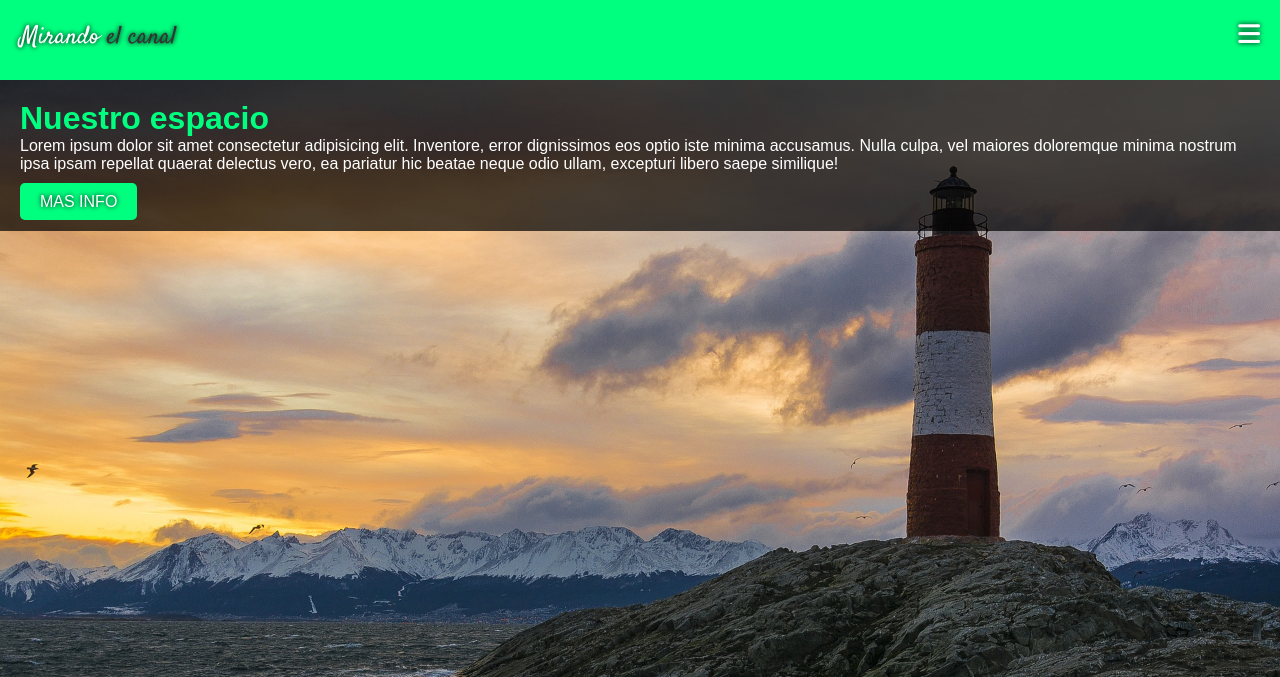
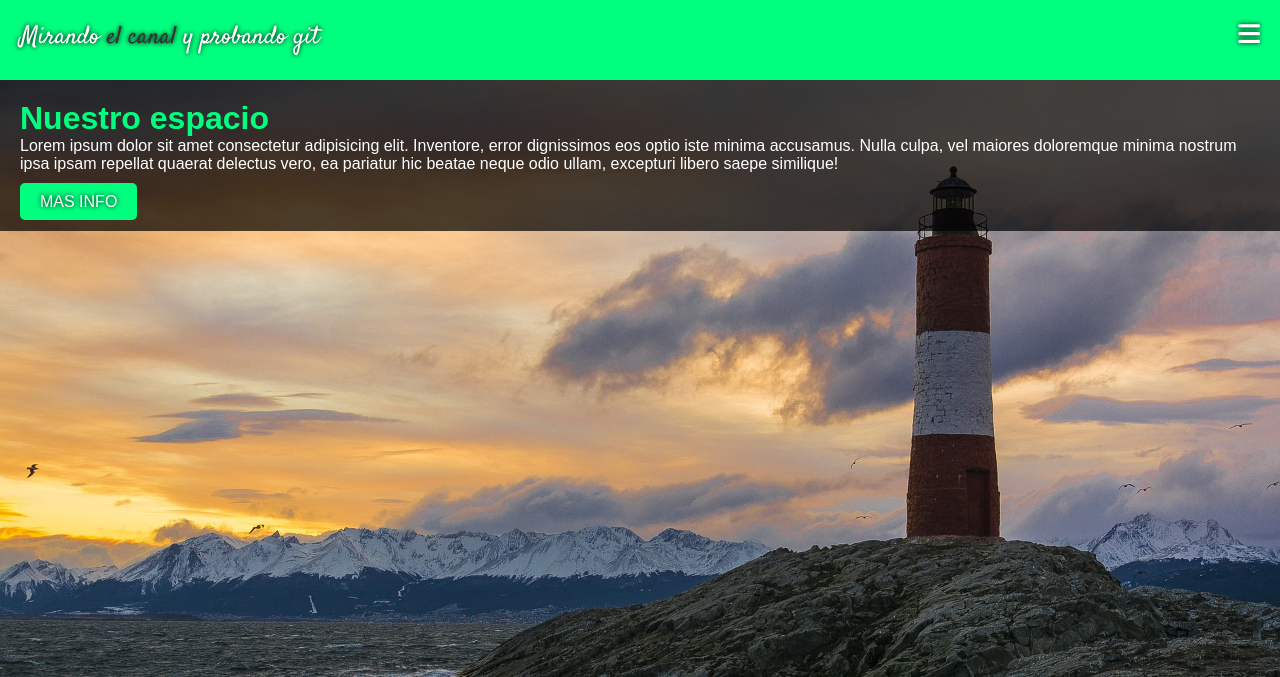
Before and after one commit to Torero86/ejemplo, a plain HTML site: page index.html in a window 1280 px wide. Shown: the top 677 px of the page. Drawn offline with Linux system fonts and the light colour scheme.

Commit message:
segundo commit de ejemplo

```diff
--- a/index.html
+++ b/index.html
@@ -10,7 +10,7 @@
 </head>
 <body>
     <header class="encabezado">
-        <div class="logo">Mirando <span>el canal</span></div>
+        <div class="logo">Mirando <span>el canal</span> y probando git</div>
         <div class="menu">
             <i class="fa-solid fa-bars"></i>
         </div>
```
